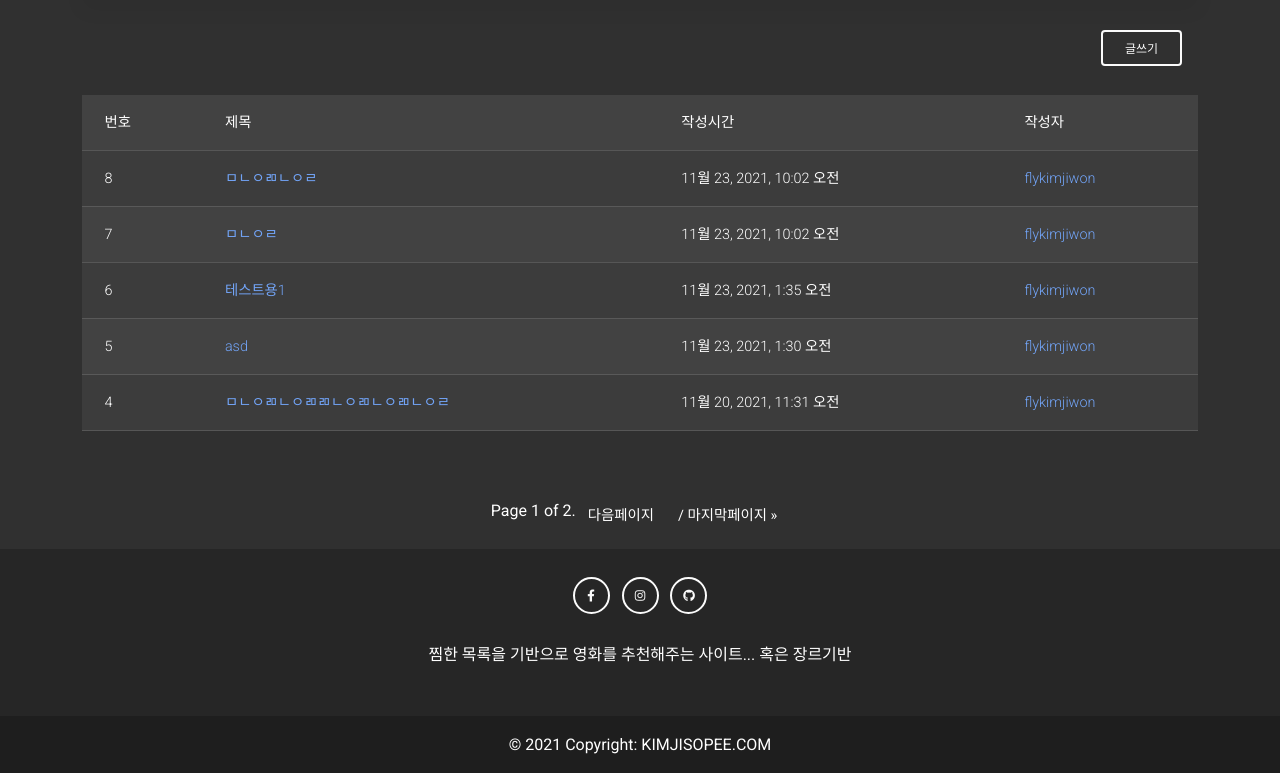
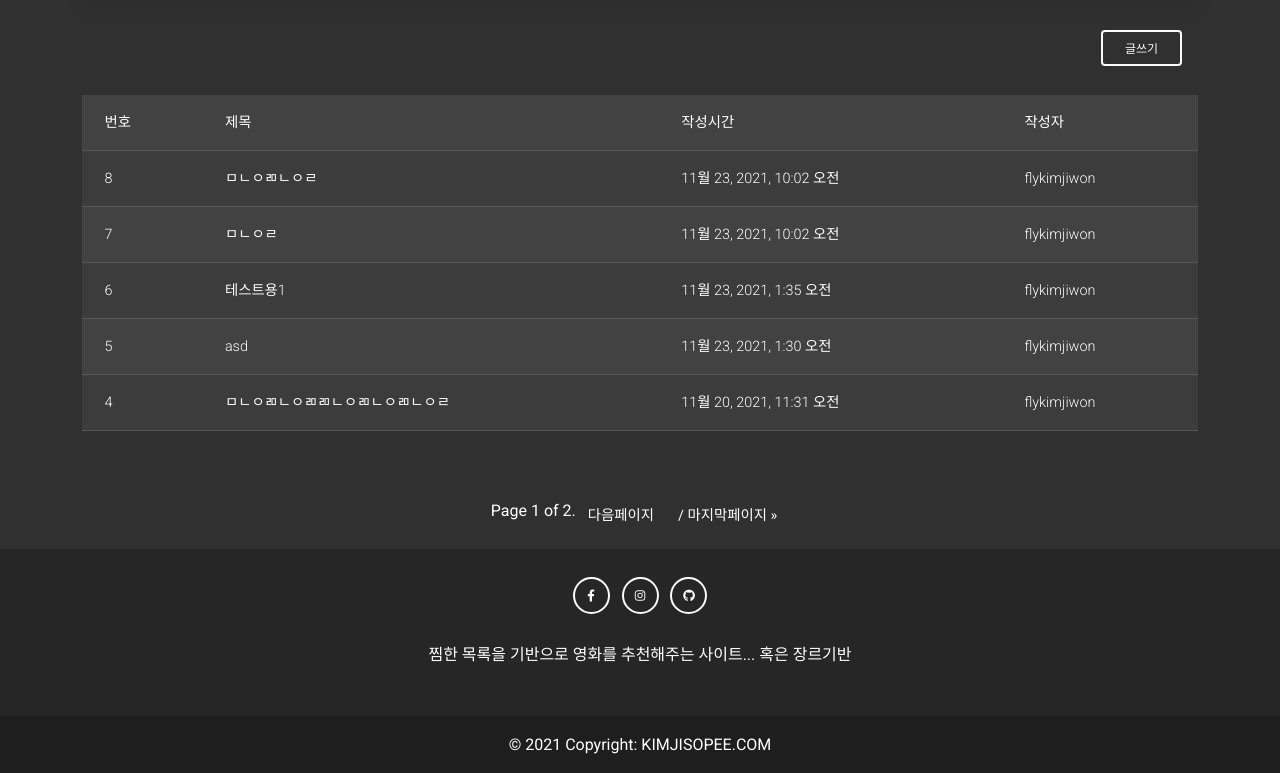
Before and after one commit to flykimjiwon/Movie_recommend_pjt, a Django app: page /community/ in a window 1280 px wide. Shown: the part 59-832 px from the top of the page. Run offline with Django 3.2, Linux system fonts and the light colour scheme; data comes from the database, SQL or seed files in the repository; both versions use the stored data as it was after the commit.

Commit message:
커뮤니티 수정

```diff
--- a/community/templates/community/index.html
+++ b/community/templates/community/index.html
@@ -27,9 +27,9 @@
 <tr>
 <td>{{ review.pk }}</td>
 
-<td><a href="{% url 'community:detail' review.pk %}">{{ review.title }}</a></td>
+<td><a href="{% url 'community:detail' review.pk %}" class='text-light'>{{ review.title }}</a></td>
 <td>{{ review.created_at }}</td>
-<td><a href="{% url 'accounts:profile' review.user.username %}">{{ review.user }}</a></td>
+<td><a href="{% url 'accounts:profile' review.user.username %}" class='text-light'>{{ review.user }}</a></td>
 
 </tr>
 {% endfor %}
```
Also changed, not shown: db.sqlite3.
